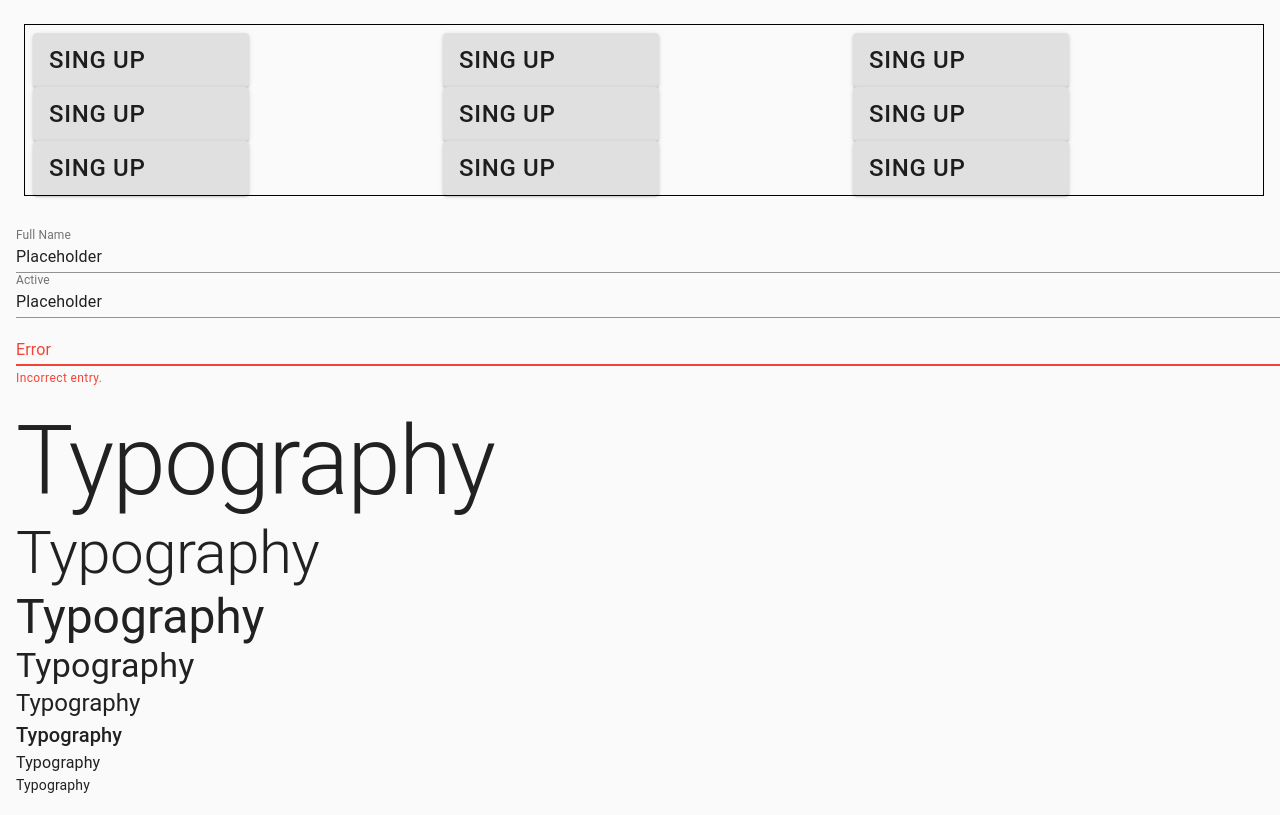
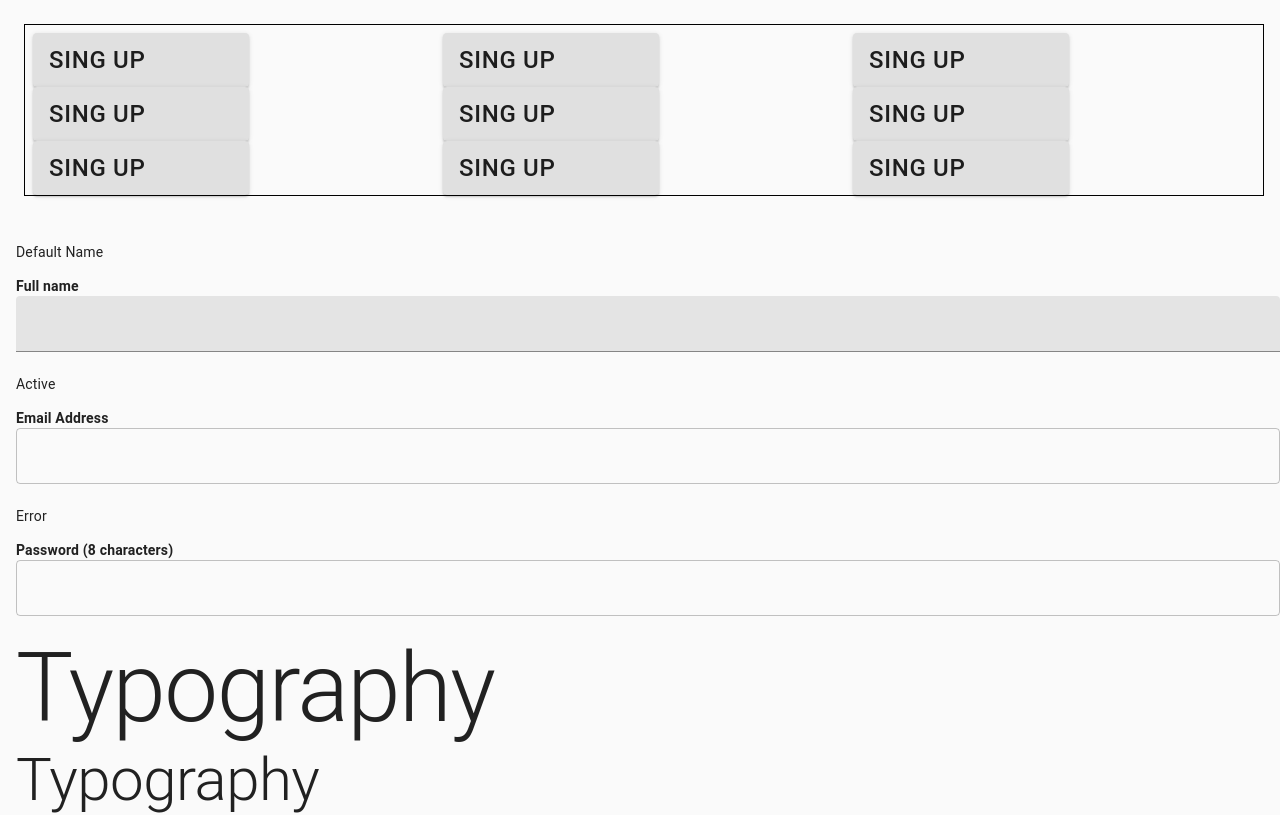
Before and after one commit to Oli1nykDmytro/MaterialComponents, a React (Create React App) app: page /story-book in a window 1280 px wide. Shown: the top 815 px of the page. Built offline with nearby package versions, Linux system fonts and the light colour scheme.

Commit message:
fix Typescript code

```diff
--- a/package.json
+++ b/package.json
@@ -13,13 +13,15 @@
     "@types/react": "^17.0.2",
     "@types/react-dom": "^17.0.1",
     "@types/react-router-dom": "^5.1.7",
+    "@types/yup": "^0.29.11",
     "formik": "^2.2.6",
     "react": "^17.0.1",
     "react-dom": "^17.0.1",
     "react-router-dom": "^5.2.0",
     "react-scripts": "4.0.2",
     "typescript": "^4.1.5",
-    "web-vitals": "^1.1.0"
+    "web-vitals": "^1.1.0",
+    "yup": "^0.32.9"
   },
   "scripts": {
     "start": "react-scripts start",
--- a/src/common/TextField/index.tsx
+++ b/src/common/TextField/index.tsx
@@ -1,3 +1,3 @@
-import {TextField} from '@material-ui/core'
+import { TextField } from '@material-ui/core';
 
 export default TextField;
--- a/src/common/Typography/index.tsx
+++ b/src/common/Typography/index.tsx
@@ -1,2 +1,2 @@
-import {Typography} from '@material-ui/core'
+import { Typography } from '@material-ui/core';
 export default Typography;
--- a/src/common/them.ts
+++ /dev/null
@@ -1,46 +0,0 @@
-import { createMuiTheme, Theme } from '@material-ui/core/styles';
-
-const color = {
-  green: '#6D9B12',
-  grey:'#E5E5E5',
-  blue:"#4285F4",
-  white:'#ffffff'
-};
-const defaultTheme = createMuiTheme();
-console.log(defaultTheme);
-
-const theme = createMuiTheme({
-  props: {
-    MuiTypography: {
-      variantMapping: {
-        h1: 'h2',
-        h2: 'h2',
-        h3: 'h2',
-        h4: 'h2',
-        h5: 'h2',
-        h6: 'h2',
-        subtitle1: 'h2',
-        subtitle2: 'h2',
-        body1: 'span',
-        body2: 'span',
-      },
-    },
-  },
-  overrides: {
-    MuiButton: {
-      root: {
-        paddingRight: defaultTheme.spacing(13),
-        marginRight: defaultTheme.spacing(3),
-        fontSize:defaultTheme.spacing(3),
-      },
-      text:{
-        color:color.green
-      },
-      colorInherit: {
-        color: color.blue,
-      },
-    },
-  },
-});
-
-export default theme;
--- /dev/null
+++ b/src/common/theme.ts
@@ -0,0 +1,40 @@
+import { createMuiTheme, Theme } from '@material-ui/core/styles';
+
+const color = {
+  green: '#6D9B12',
+  grey: '#E5E5E5',
+  blue: '#4285F4',
+  white: '#ffffff',
+  red: '#f44336',
+};
+const defaultTheme = createMuiTheme();
+console.log(defaultTheme);
+
+const theme = createMuiTheme({
+  palette: {
+    primary: {
+      main: color.green,
+    },
+    secondary: {
+      main: color.red,
+    },
+  },
+
+  overrides: {
+    MuiButton: {
+      root: {
+        paddingRight: defaultTheme.spacing(13),
+        marginRight: defaultTheme.spacing(1),
+        fontSize: defaultTheme.spacing(3),
+      },
+      text: {
+        color: color.green,
+      },
+      colorInherit: {
+        color: color.blue,
+      },
+    },
+  },
+});
+
+export default theme;
--- a/src/component/DefaultText/index.tsx
+++ b/src/component/DefaultText/index.tsx
@@ -1,20 +1,17 @@
 import React, { FC } from 'react';
 import Box from '../../common/Box';
-import Typography from '../../common/Typography'
+import Typography from '../../common/Typography';
 import { TypographyProps } from '@material-ui/core/Typography';
 
-
 interface PropTypography {
-    variant?:"h1" |"h2" | "h3" | "h4" | "h5" | "h6",
-    text:string,
+  variant?: 'h1' | 'h2' | 'h3' | 'h4' | 'h5' | 'h6';
+  text: string;
 }
 
+const TypographyComponents: FC<PropTypography> = (props) => {
+  const { text } = props;
 
-
-const TypographyComponents: FC<PropTypography> =(props)=>{
-    const {text} = props;
-
-    return(
+  return (
     <>
       <Box pt={1} pl={1} display="flex" flexDirection="column">
         <Typography variant="h1"> {text} </Typography>
@@ -28,6 +25,6 @@ const TypographyComponents: FC<PropTypography> =(props)=>{
       </Box>
     </>
   );
-}
+};
 
 export default TypographyComponents;
--- a/src/component/Input/index.tsx
+++ b/src/component/Input/index.tsx
@@ -1,28 +1,45 @@
-import React ,{FC, useState} from 'react';
+import { colors } from 'material-ui/styles';
+import React, { FC, useState } from 'react';
 import Box from '../../common/Box';
-import TextField from '../../common/TextField'
+import TextField from '../../common/TextField';
 
-interface InputProps {
-    input:string | number | null
+
+type Colors = string
+
+interface InputType {
+  color1?:'secondary' | 'primary'
+  input1: string;
+  input2: string;
+  input3: string;
 }
 
-
-
-const InputComponent:FC =() =>{
-
-    return(
+const InputComponent: FC<{}> = () => {
+//   const [color1, setColor1] = useState('primary');
+  return (
     <>
-        <form>
       <Box pt={1} pl={1} display="flex" flexDirection="column">
-            <TextField label="Full Name" id="standard-size-small" defaultValue="Placeholder" size="small" />
-
-            <TextField label="Active" id="standard-size-small" defaultValue="Placeholder" size="small" >  </TextField>
-            <TextField error id="standard-error-helper-text" label="Error" placeholder="Placeholder" helperText="Incorrect entry."
+        <p> Default Name</p>
+        <b> Full name</b>
+        <TextField variant="filled" />
+      </Box>
+      <Box pt={1} pl={1} display="flex" flexDirection="column">
+        <p> Active</p>
+        <b> Email Address</b>
+        <TextField variant="outlined" />
+      </Box>
+      <Box pt={1} pl={1} display="flex" flexDirection="column">
+        <p> Error</p>
+        <b> Password (8 characters)</b>
+        <TextField
+          size="medium"
+          required
+          color='secondary'
+          variant='outlined'
+        //   onInput ={(e:any) => e.target.value.length > 8 && setColor1('secondary')}
           />
       </Box>
-        </form>
     </>
   );
-}
+};
 
 export default InputComponent;
```
Also changed, not shown: src/App.tsx (+6 -6 lines), src/component/ContainerBtn/Buttons/index.tsx (+8 -8 lines), src/component/ContainerBtn/index.tsx (+22 -16 lines), src/component/StoryBook/index.tsx (+6 -7 lines), 1 other file (tests, documents, lock files or other folders). Lines whose indentation alone changed are shown as unchanged.
